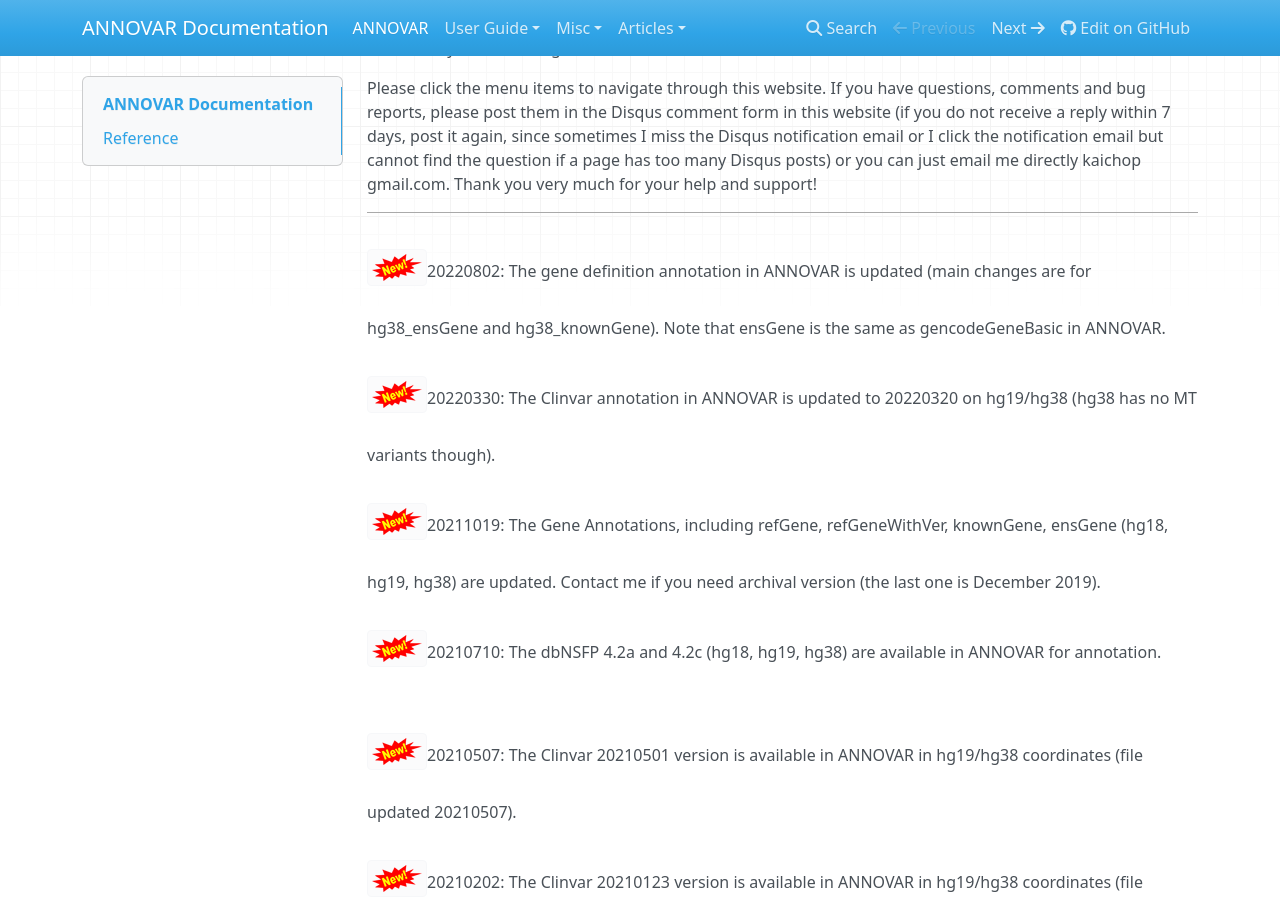
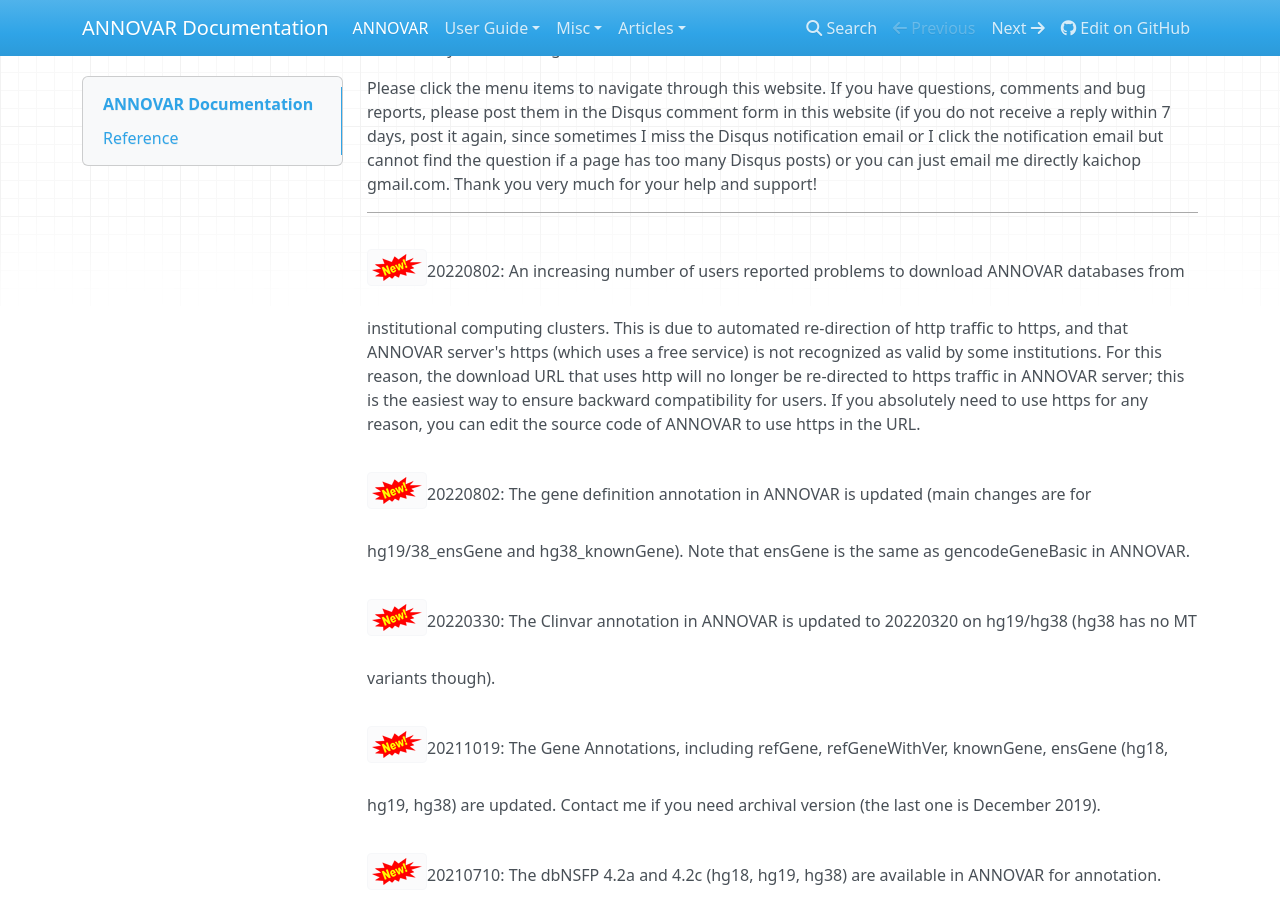
Before and after one commit to WGLab/doc-ANNOVAR, an MkDocs documentation site: the page built from docs/index.md, in a window 1280 px wide and 900 px high, scrolled down 546 px. Built offline with MkDocs 1.6.1, drawn with Linux system fonts in a browser that asks for light colours; nearby versions of some CDN libraries.

Commit message:
Update index.md

```diff
--- a/docs/index.md
+++ b/docs/index.md
@@ -11,7 +11,9 @@ Please click the menu items to navigate through this website. If you have questi
 
 ---
 
-![new](img/new.png)20220802: The gene definition annotation in ANNOVAR is updated (main changes are for hg38_ensGene and hg38_knownGene). Note that ensGene is the same as gencodeGeneBasic in ANNOVAR.
+![new](img/new.png)20220802: An increasing number of users reported problems to download ANNOVAR databases from institutional computing clusters. This is due to automated re-direction of http traffic to https, and that ANNOVAR server's https (which uses a free service) is not recognized as valid by some institutions. For this reason, the download URL that uses http will no longer be re-directed to https traffic in ANNOVAR server; this is the easiest way to ensure backward compatibility for users. If you absolutely need to use https for any reason, you can edit the source code of ANNOVAR to use https in the URL.
+
+![new](img/new.png)20220802: The gene definition annotation in ANNOVAR is updated (main changes are for hg19/38_ensGene and hg38_knownGene). Note that ensGene is the same as gencodeGeneBasic in ANNOVAR.
 
 ![new](img/new.png)20220330: The Clinvar annotation in ANNOVAR is updated to 20220320 on hg19/hg38 (hg38 has no MT variants though).
 
```
